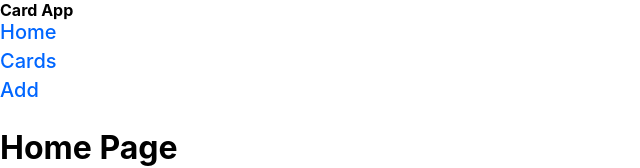
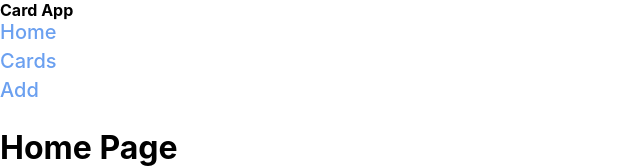
Before and after one commit to painghtetzan/cardapp, a React (Create React App) app in the folder card-app-starter-main/: page / in a window 1280 px wide. Shown: the top 168 px of the page, without its empty margins (0-640 px from the left). Built offline with nearby package versions, Linux system fonts and the light colour scheme; no server answers.

Commit message:
small update to css

```diff
--- a/card-app-starter-main/src/App.css
+++ b/card-app-starter-main/src/App.css
@@ -15,7 +15,7 @@
 }
 
 a {
-  color: #0066ff;
+  color: #6ba0f0;
 }
 
 a:hover {
@@ -25,7 +25,7 @@ a:hover {
 nav a {
   display: block;
   font-size: 1.25rem;
-  color: #0066ff;
+  color: #6ba0f0;
   padding-bottom: 0.15em;
   border-bottom: 2px solid transparent;
   font-weight: 500;
@@ -56,9 +56,9 @@ input[type="submit"] {
   color: #fff;
   font-weight: bold;
   padding: 0.65em 0;
-  background-color: #75bebd;
+  background-color: #5d72ab;
   border: none;
 }
 input[type="submit"]:hover {
-  background-color: #5dabaa;
+  background-color: #75bebd;
 }
```
